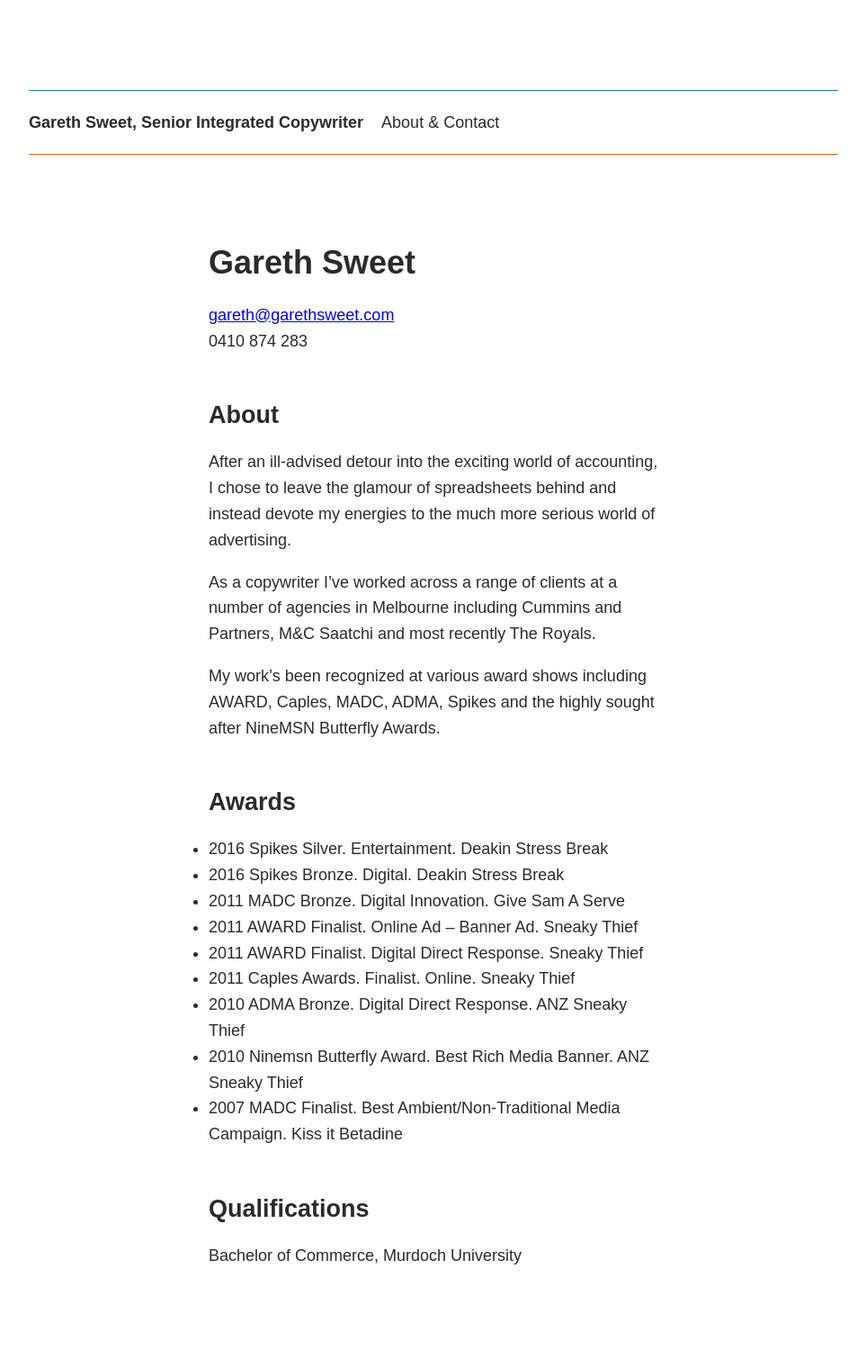
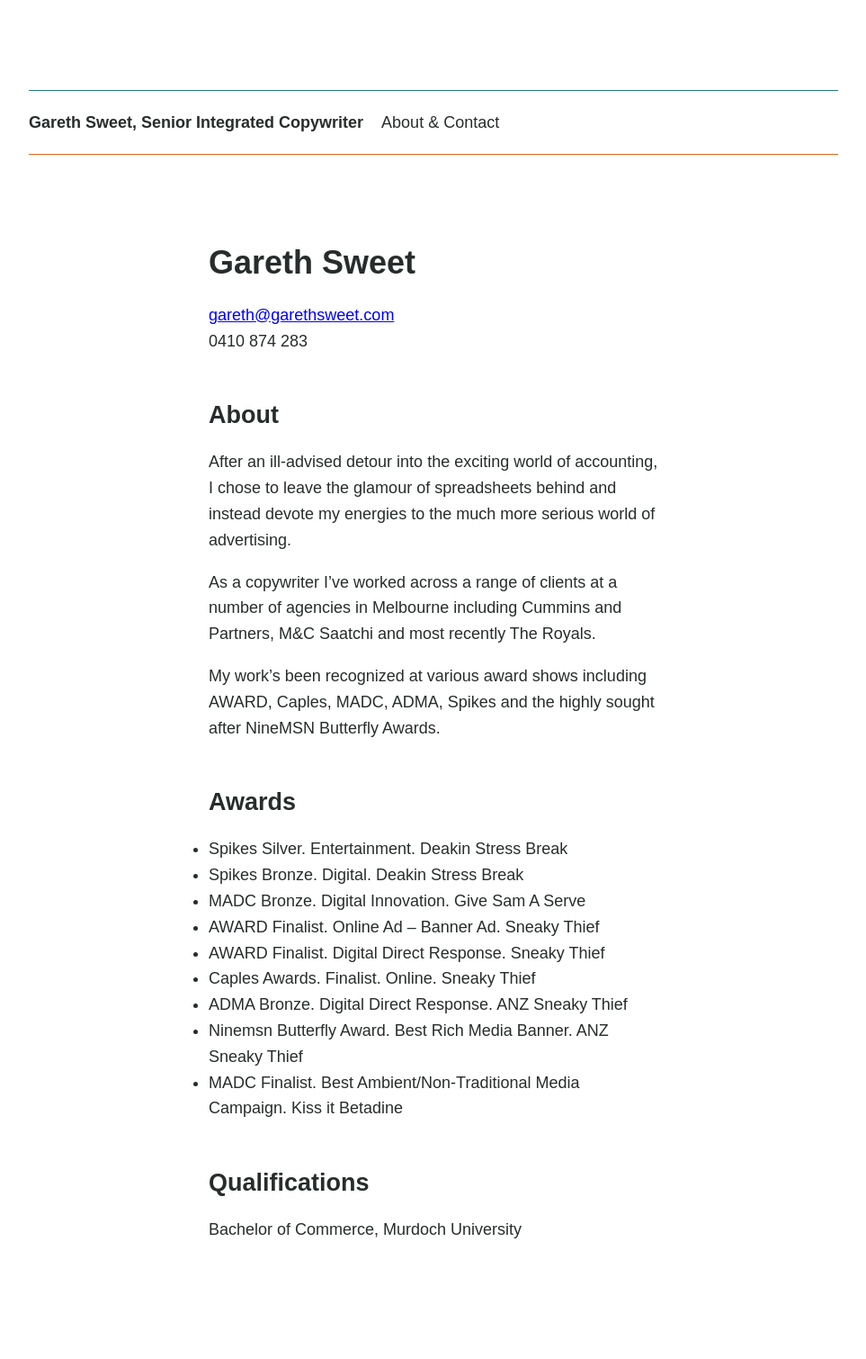
Before and after one commit to andytlr/g, a Jekyll site: the page built from about/index.md, in a window 1280 px wide. Shown: the whole page at 90% size, without its empty margins (158-1121 px from the left). Built offline with Jekyll 4.4.1, drawn with Linux system fonts in a browser that asks for light colours; nearby versions of some CDN libraries; after the commit the page ends 1481 px from its top, so only the background shows below that.

Commit message:
Changes Jan 2019 2
Update about page to remove award dates

```diff
--- a/about/index.md
+++ b/about/index.md
@@ -17,15 +17,15 @@ My work's been recognized at various award shows including AWARD, Caples, MADC,
 
 ## Awards
 
-* 2016 Spikes Silver. Entertainment. Deakin Stress Break
-* 2016 Spikes Bronze. Digital. Deakin Stress Break
-* 2011 MADC Bronze. Digital Innovation. Give Sam A Serve
-* 2011 AWARD Finalist. Online Ad – Banner Ad. Sneaky Thief
-* 2011 AWARD Finalist. Digital Direct Response. Sneaky Thief
-* 2011 Caples Awards. Finalist. Online. Sneaky Thief
-* 2010 ADMA Bronze. Digital Direct Response. ANZ Sneaky Thief
-* 2010 Ninemsn Butterfly Award. Best Rich Media Banner. ANZ Sneaky Thief
-* 2007 MADC Finalist. Best Ambient/Non-Traditional Media Campaign. Kiss it Betadine
+* Spikes Silver. Entertainment. Deakin Stress Break
+* Spikes Bronze. Digital. Deakin Stress Break
+* MADC Bronze. Digital Innovation. Give Sam A Serve
+* AWARD Finalist. Online Ad – Banner Ad. Sneaky Thief
+* AWARD Finalist. Digital Direct Response. Sneaky Thief
+* Caples Awards. Finalist. Online. Sneaky Thief
+* ADMA Bronze. Digital Direct Response. ANZ Sneaky Thief
+* Ninemsn Butterfly Award. Best Rich Media Banner. ANZ Sneaky Thief
+* MADC Finalist. Best Ambient/Non-Traditional Media Campaign. Kiss it Betadine
 
 ## Qualifications
 
```
